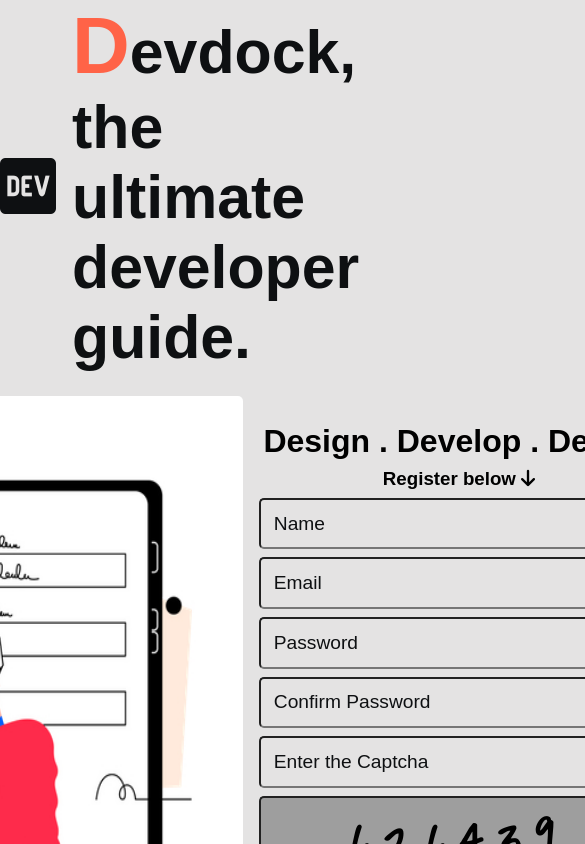
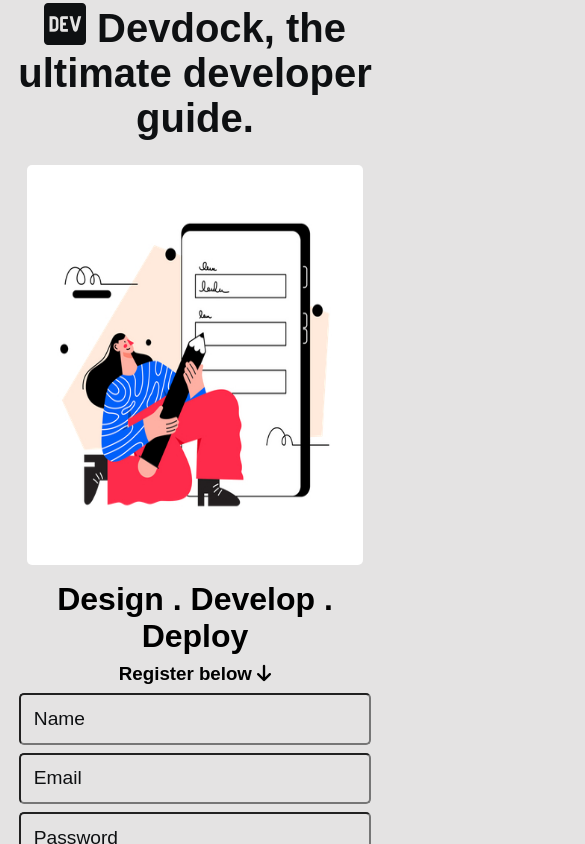
Before and after one commit to gurudattpuranik25/captcha, a React (Create React App) app: page / in a window 390 px wide. Shown: the top 844 px of the page, 585 px wide, since content can reach past the window. Built offline with nearby package versions, Linux system fonts and the light colour scheme; grey boxes are pictures that could not be loaded; a web font is replaced by a local one.

Commit message:
added responsive styling

```diff
--- a/src/App.css
+++ b/src/App.css
@@ -35,7 +35,8 @@
 
 .logo {
   display: flex;
-  align-items: center;
+  /* align-items: center; */
+  justify-content: center;
   gap: 1rem;
   padding-bottom: 0.5rem;
 }
@@ -45,13 +46,13 @@
   color: #0e1012;
 }
 
-.logo h1 {
+.logo #tagline {
   font-size: 3.8rem;
   font-weight: 800;
   color: #0e1012;
 }
 
-.logo h1::first-letter {
+.logo #tagline::first-letter {
   color: tomato;
   font-size: 5rem;
 }
@@ -130,3 +131,63 @@
   font-size: 1.5rem;
   font-weight: 500;
 }
+
+@media (max-width: 1140px) {
+  .fa-dev {
+    font-size: 3rem;
+  }
+
+  .logo #tagline {
+    transition: 0.3s ease-in-out;
+    font-size: 3rem;
+  }
+}
+
+@media (max-width: 950px) {
+  .logo #tagline {
+    transition: 0.3s ease-in-out;
+    font-size: 2.5rem;
+  }
+  .registerSection {
+    transition: 0.3s ease-in-out;
+    flex-direction: column;
+  }
+}
+
+@media (max-width: 755px) {
+  .logo #tagline {
+    transition: 0.3s ease-in-out;
+    text-align: center;
+  }
+}
+
+@media (max-width: 535px) {
+  img {
+    width: 28rem;
+    height: 32rem;
+    transition: 0.3s ease-in-out;
+  }
+}
+
+@media (max-width: 475px) {
+  img {
+    width: 25rem;
+    height: 29rem;
+    transition: 0.3s ease-in-out;
+  }
+}
+
+@media (max-width: 425px) {
+  img {
+    width: 21rem;
+    height: 25rem;
+    transition: 0.3s ease-in-out;
+  }
+  .registerForm {
+    width: 22rem;
+  }
+  .form input,
+  .form #btnSubmit {
+    width: 22rem;
+  }
+}
--- a/src/App.js
+++ b/src/App.js
@@ -51,8 +51,12 @@
   return (
     <div className="app">
       <div className="logo">
-        <i className="fa-brands fa-dev"></i>
-        <h1>Devdock, the ultimate developer guide.</h1>
+        {/* <i className="fa-brands fa-dev"></i> */}
+        <h1 id="tagline">
+          {" "}
+          <i className="fa-brands fa-dev"></i> Devdock, the ultimate developer
+          guide.
+        </h1>
       </div>
       <div className="registerSection">
         <img src={registerImage} alt="" />
```
